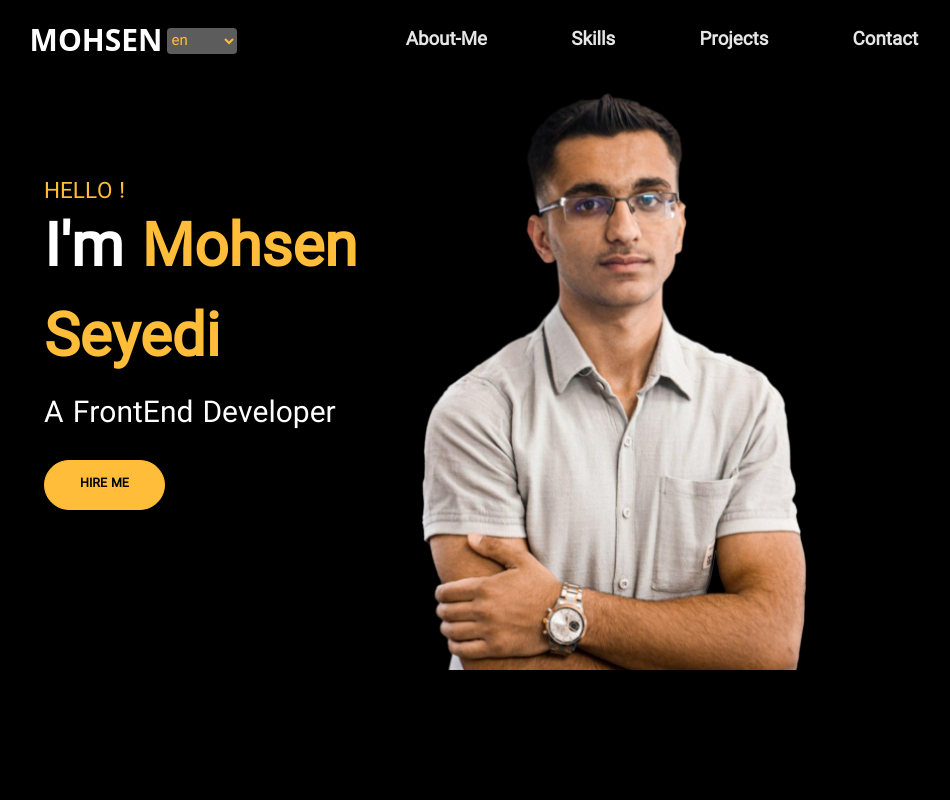
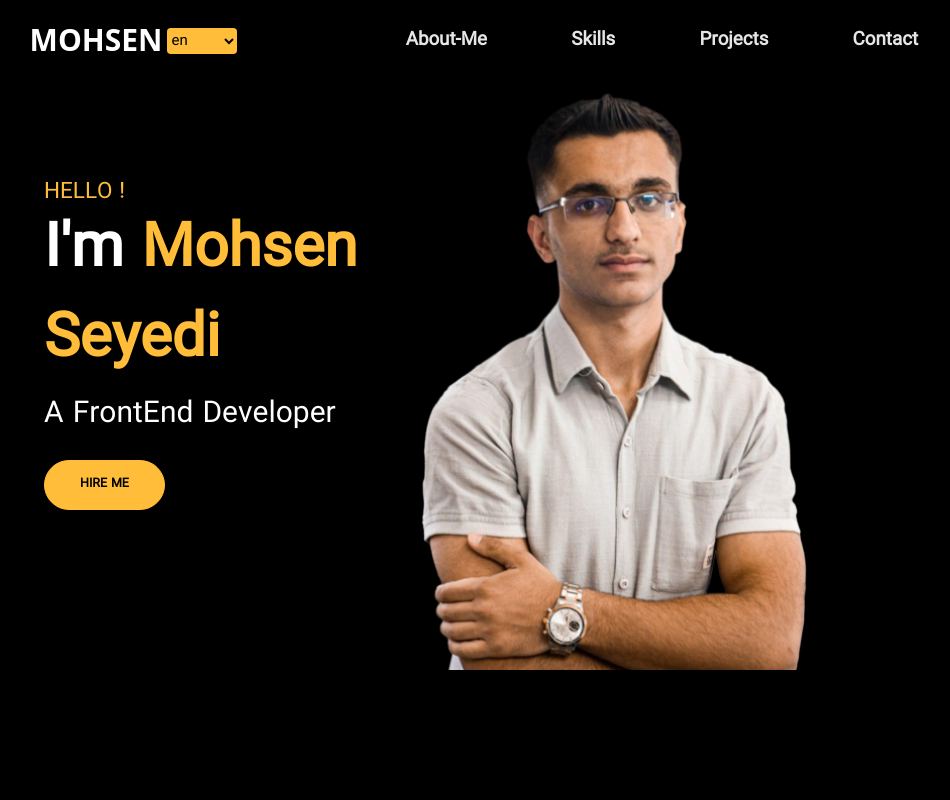
Before and after one commit to mohsenSeyedi/Me.com, a React (Create React App) app: page / in a window 1280 px wide. Shown: the top 800 px of the page, without its empty margins (124-1074 px from the left). Built offline with nearby package versions, Linux system fonts and the light colour scheme.

Commit message:
Adding Persian language to the ContactMe && footer section

```diff
--- a/package.json
+++ b/package.json
@@ -13,6 +13,7 @@
     "react-dom": "^18.2.0",
     "react-i18next": "^13.3.0",
     "react-icons": "^4.11.0",
+    "react-particles": "^2.12.2",
     "react-scripts": "5.0.1",
     "sweetalert": "^2.1.2",
     "swiper": "^10.3.1",
--- a/src/components/Header/NavBar/NavBar.jsx
+++ b/src/components/Header/NavBar/NavBar.jsx
@@ -47,7 +47,7 @@ export default function NavBar() {
             <div>
               <select
                 onChange={changeLanguageHandler}
-                className="w-28 bg-gray-color cursor-pointer text-yellow-color text-2xl rounded-md outline-none mx-2 mt-1"
+                className="w-28 text-black  cursor-pointer bg-yellow-color text-2xl rounded-md outline-none mx-2 mt-1"
               >
                 <option className="cursor-pointer" value="fa">
                   en
```
Also changed, not shown: 1 other file (tests, documents, lock files or other folders).
